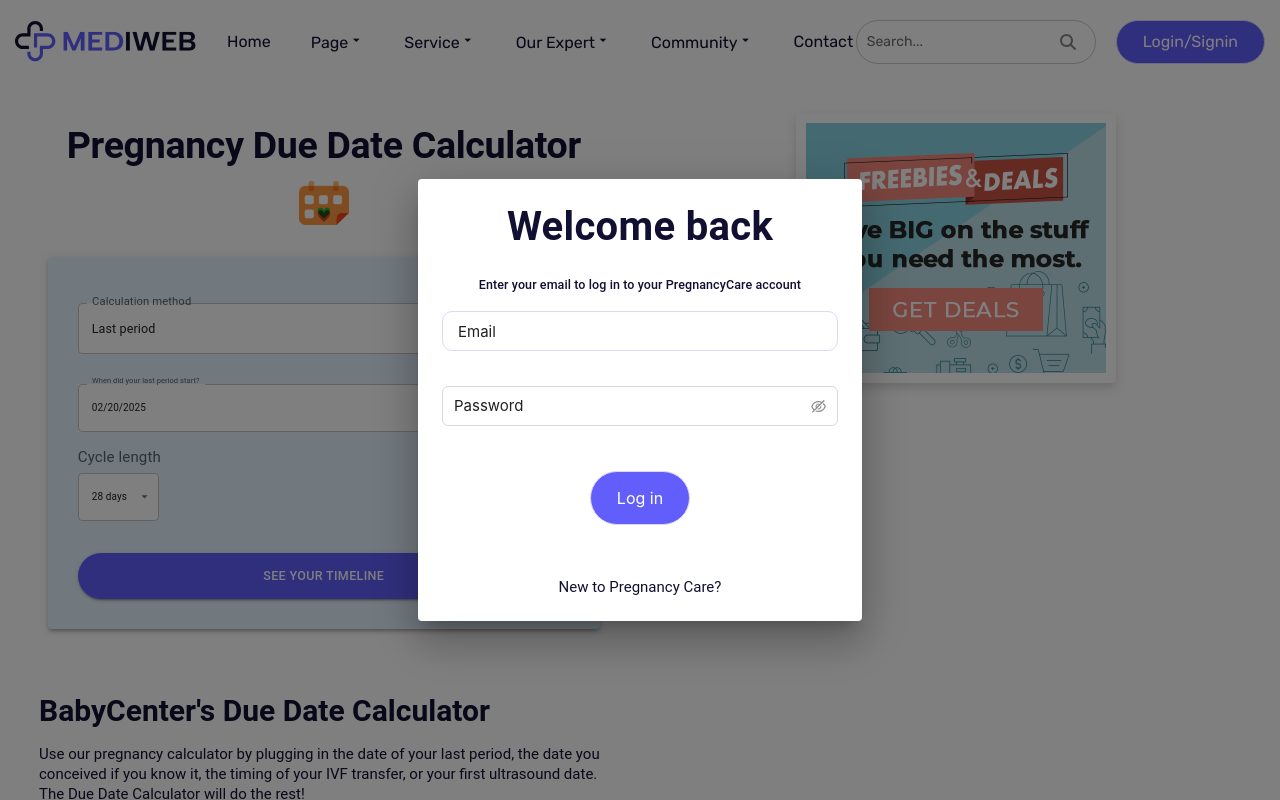
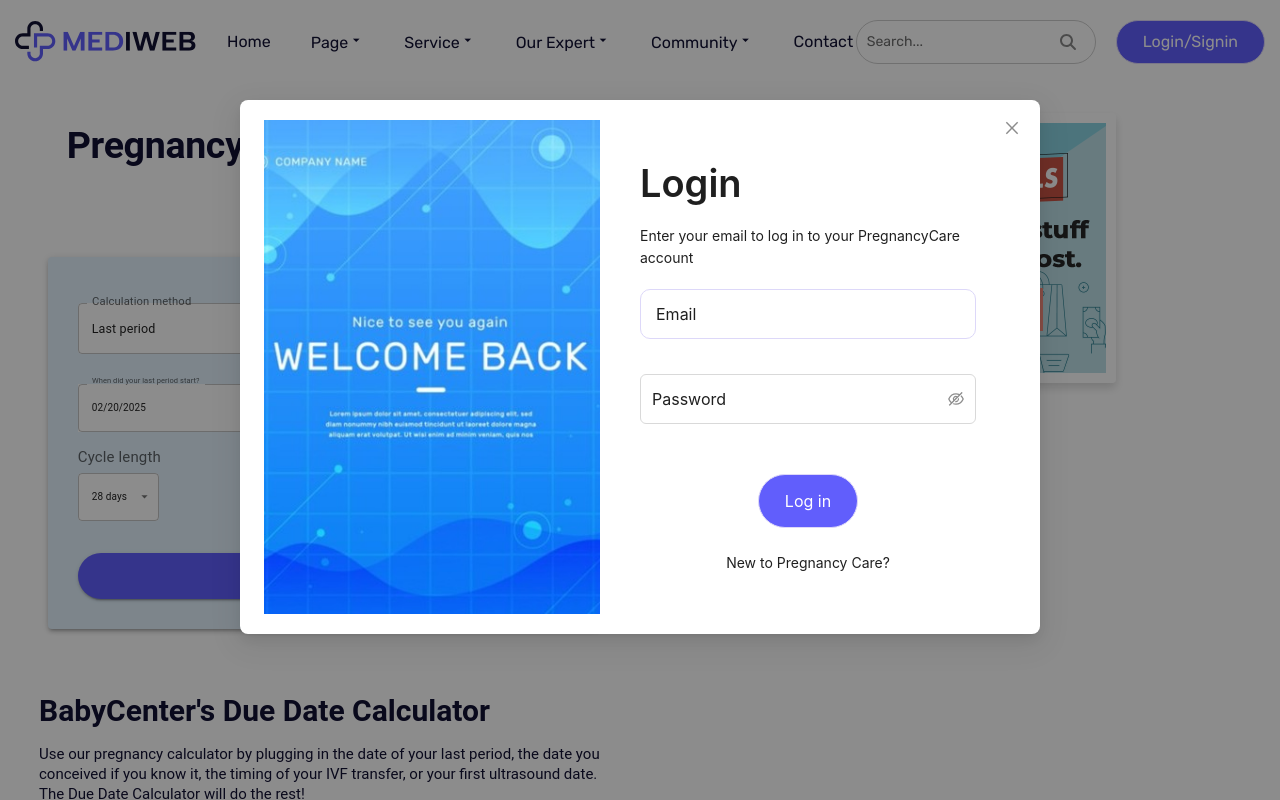
Before and after one commit to anhlaptrinh/PregantCareSystem, a React (Vite) app in the folder PregnacyCare_Web/: page /dueDate in a window 1280 px wide. Both pictures are taken after a click on the button "Login/Signin". Shown: the top 800 px of the page. Built offline with nearby package versions, Linux system fonts and the light colour scheme.

Commit message:
v2-login fixed ui

```diff
--- a/PregnacyCare_Web/src/component/Headers/index.jsx
+++ b/PregnacyCare_Web/src/component/Headers/index.jsx
@@ -4,6 +4,7 @@
 import { FontAwesomeIcon } from "@fortawesome/react-fontawesome";
 import { faMagnifyingGlass } from "@fortawesome/free-solid-svg-icons";
 import Login from "../../modules/HomeTemplate/Login";
+
 export default function Headers() {
   const [isSticky, setIsSticky] = useState(false);
   const [open, setOpen] = useState(false);
--- a/PregnacyCare_Web/src/modules/HomeTemplate/Login/index.jsx
+++ b/PregnacyCare_Web/src/modules/HomeTemplate/Login/index.jsx
@@ -1,13 +1,8 @@
 import React, { useState } from "react";
-import {
-  Dialog,
-  DialogTitle,
-  DialogContent,
-  DialogActions,
-  Typography,
-  Link,
-} from "@mui/material";
-import { Form, Input } from "antd";
+import { Modal, Form, Input, Button, Typography } from "antd";
+import LoginBackground from "../../../assets/Login.jpg";
+
+const { Title, Text } = Typography;
 
 export default function Login({ open, onClose }) {
   const [user, setUser] = useState({
@@ -20,69 +15,52 @@
   };
 
   return (
-    <Dialog
-      open={open}
-      onClose={onClose}
-      maxWidth="xs"
-      fullWidth
-      PaperProps={{
-        sx: {
-          backgroundSize: "cover",
-          backgroundPosition: "center",
-        },
+    <Modal visible={open} onCancel={onClose} footer={null} width={800}>
+      <div style={{ display: "flex", height: "100%" }}>
+        {/* Image */}
+        <div style={{ flex: 1, overflow: "hidden" }}>
+          <img
+            src={LoginBackground}
+            alt="Login background"
+            style={{
+              width: "100%",
+              height: "100%",
+              objectFit: "cover",
             }}
-    >
-      {/* Title */}
-      <DialogTitle
-        sx={{ textAlign: "center", fontWeight: "bold", fontSize: 40 }}
-      >
-        Welcome back
-      </DialogTitle>
-
-      {/* Main conntent */}
-      <DialogContent>
-        <Typography variant="h6" align="center" sx={{ mb: 2 }}>
+          />
+        </div>
+        {/* Login form */}
+        <div style={{ flex: 1, padding: "40px" }}>
+          <Title level={1}>Login</Title>
+          <Text style={{ display: "block", marginBottom: "20px" }}>
             Enter your email to log in to your PregnancyCare account
-        </Typography>
-        <Form name="login_form">
+          </Text>
+          <Form layout="vertical" onFinish={handleSubmit}>
             <Form.Item
               name="email"
               rules={[
-              {
-                type: "email",
-                message: "Email is incorrect!",
-              },
-              {
-                required: true,
-                message: "Please enter email!",
-              },
+                { type: "email", message: "Email is incorrect!" },
+                { required: true, message: "Please enter email!" },
               ]}
               style={{ marginBottom: 35 }}
             >
               <Input
                 placeholder="Email"
                 onChange={(e) => setUser({ ...user, email: e.target.value })}
-              style={{ fontSize: 15, height: 40 }}
+                style={{ height: 50, fontSize: 16 }}
               />
             </Form.Item>
-
             <Form.Item
               name="password"
-            rules={[
-              {
-                required: true,
-                message: "Please enter password!",
-              },
-            ]}
-            style={{ marginBottom: 45 }}
+              rules={[{ required: true, message: "Please enter password!" }]}
+              style={{ marginBottom: 50 }}
             >
               <Input.Password
                 placeholder="Password"
                 onChange={(e) => setUser({ ...user, password: e.target.value })}
-              style={{ fontSize: 15, height: 40 }}
+                style={{ height: 50, fontSize: 16 }}
               />
             </Form.Item>
-
             <Form.Item>
               <div class="row justify-content-md-center">
                 <div class="col-md-auto">
@@ -96,16 +74,11 @@
               </div>
             </Form.Item>
           </Form>
-      </DialogContent>
-
-      {/* Link */}
-      <DialogActions
-        sx={{ flexDirection: "column", alignItems: "stretch", pb: 3 }}
-      >
-        <Typography variant="h5" align="center">
-          New to Pregnancy Care?
-        </Typography>
-      </DialogActions>
-    </Dialog>
+          <div style={{ textAlign: "center", marginTop: "20px" }}>
+            <Text>New to Pregnancy Care?</Text>
+          </div>
+        </div>
+      </div>
+    </Modal>
   );
 }
```
Also changed, not shown: PregnacyCare_Web/src/assets/login.jpg (added). Lines whose indentation alone changed are shown as unchanged.
